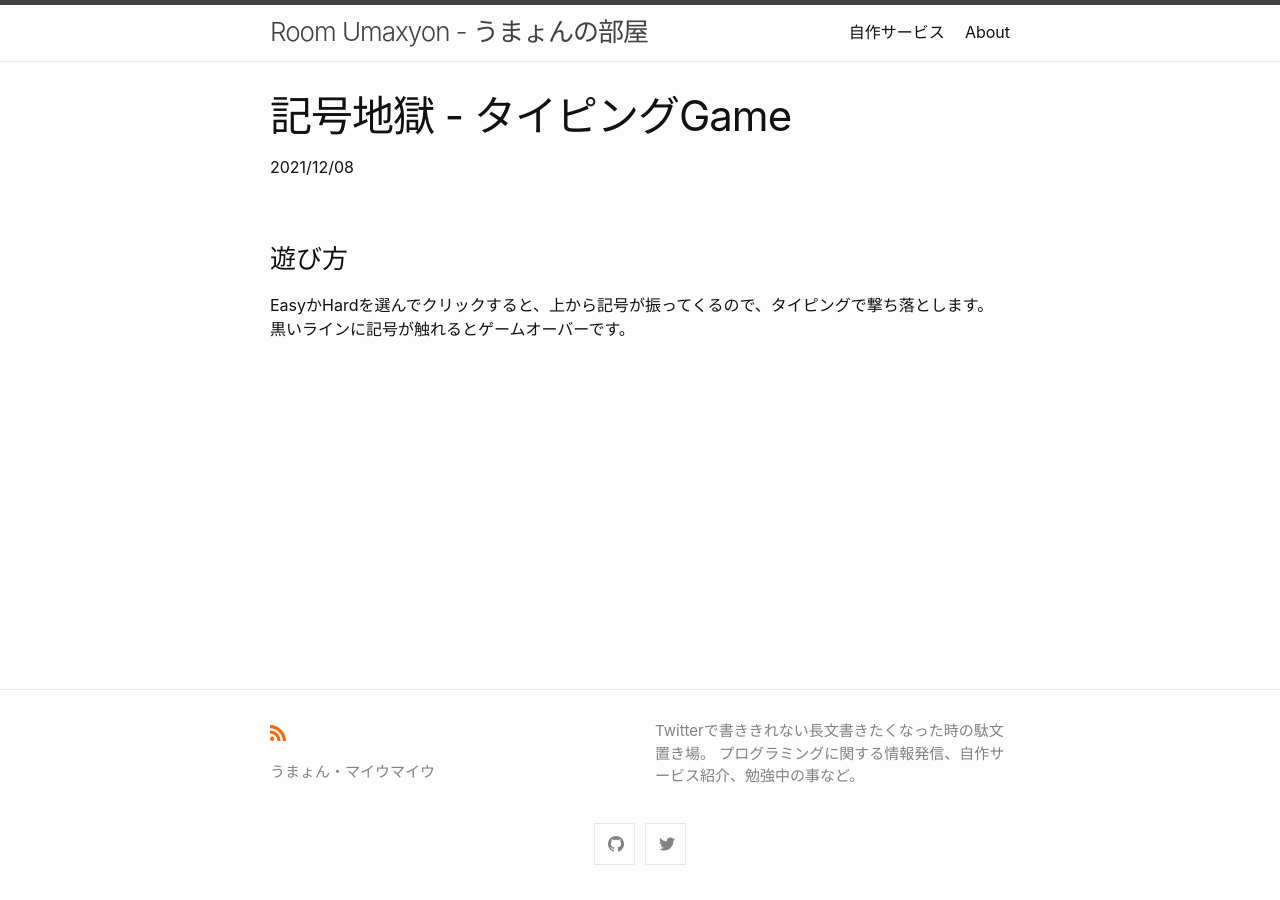
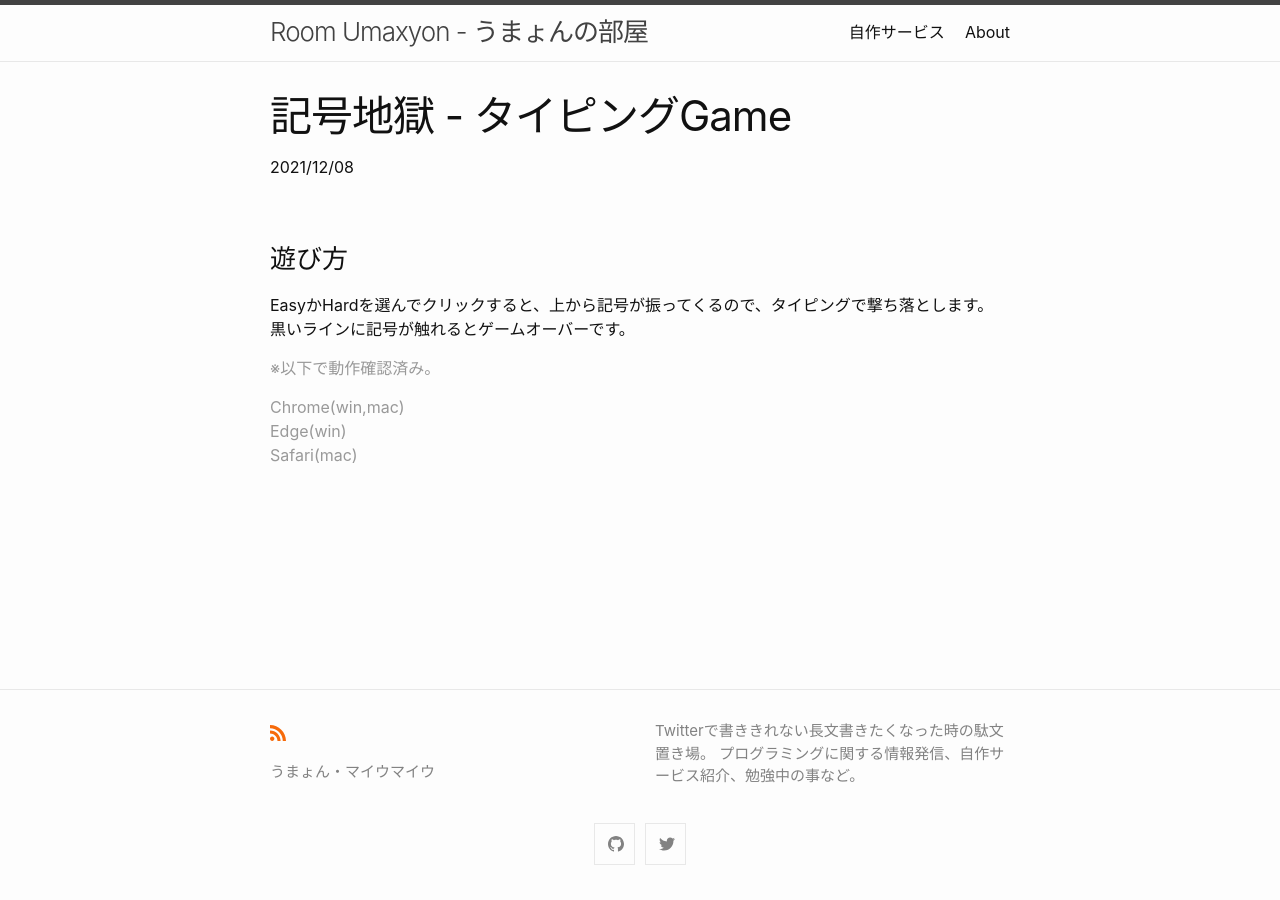
Before and after one commit to umaxyon/MaiuBlog, a Jekyll site: the page built from services/kigoujigoku/kigoujigoku.md, in a window 1280 px wide. Built offline with Jekyll 4.4.1, drawn with Linux system fonts in a browser that asks for light colours; a script that is not in the unit is left out.

Commit message:
config修正、kigoujigoku.md修正

```diff
--- a/_config.yml
+++ b/_config.yml
@@ -26,7 +26,7 @@ author:
 description: >- # this means to ignore newlines until "baseurl:"
   Twitterで書ききれない長文書きたくなった時の駄文置き場。
   プログラミングに関する情報発信、自作サービス紹介、勉強中の事など。
-baseurl: "MaiuBlog" # the subpath of your site, e.g. /blog
+baseurl: "/MaiuBlog" # the subpath of your site, e.g. /blog
 url: "" # the base hostname & protocol for your site, e.g. http://example.com
 twitter_username: maiumaimaiu5
 github_username:  umaxyon
--- a/services/kigoujigoku/kigoujigoku.md
+++ b/services/kigoujigoku/kigoujigoku.md
@@ -19,3 +19,12 @@ date: 2021-12-08
 
 EasyかHardを選んでクリックすると、上から記号が振ってくるので、タイピングで撃ち落とします。
 黒いラインに記号が触れるとゲームオーバーです。
+
+
+<span style="color: #999">※以下で動作確認済み。</span>
+
+<span style="color: #999">
+Chrome(win,mac)<br />
+Edge(win)<br />
+Safari(mac)<br />
+</span>
```
